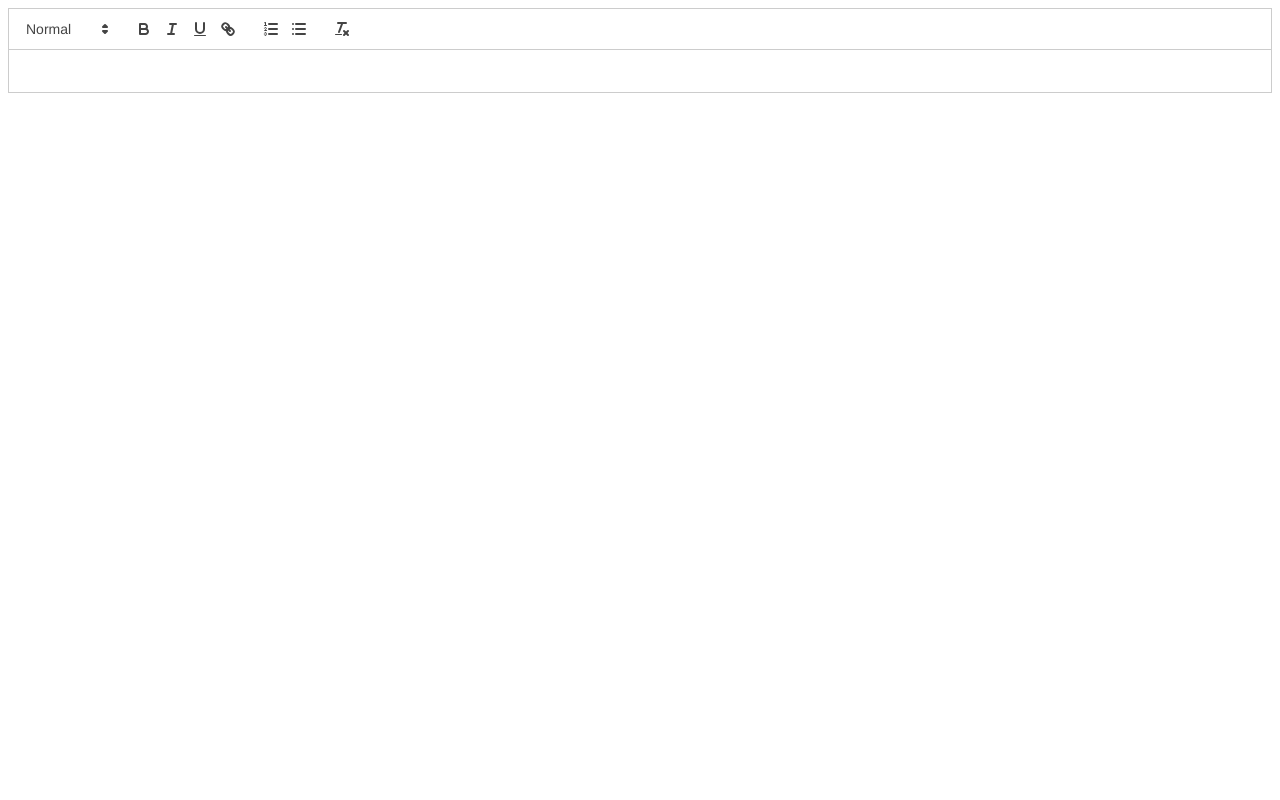
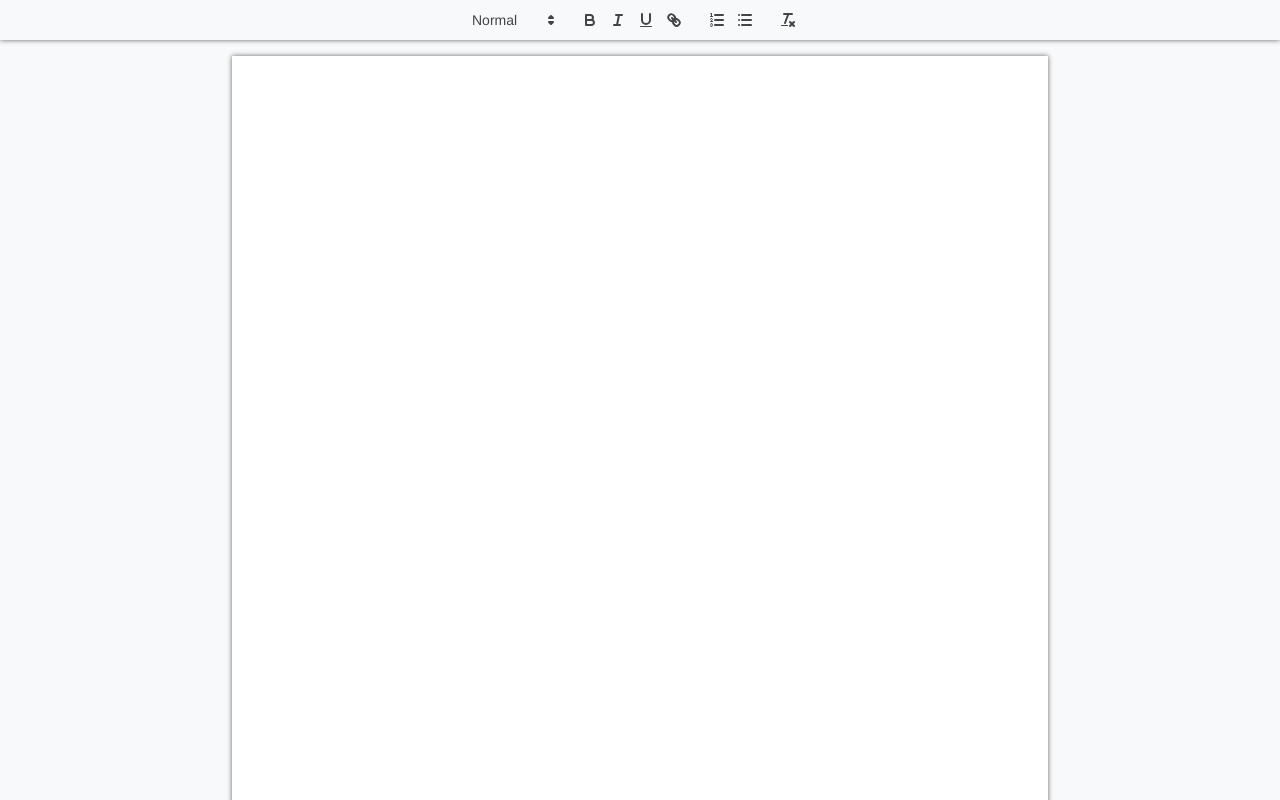
Before and after one commit to dogukyilmaz/online-docs, a React (Create React App) app in the folder client/: page / in a window 1280 px wide. Shown: the top 800 px of the page. Built offline with nearby package versions, Linux system fonts and the light colour scheme.

Commit message:
editor styles

```diff
--- /dev/null
+++ b/client/src/index.css
@@ -0,0 +1,64 @@
+* {
+  box-sizing: border-box;
+  margin: 0;
+  padding: 0;
+}
+
+:root {
+  --bgColor: #f8f9fa;
+  --white: #fff;
+  --shadowColor: rgba(0, 0, 0, 0.6);
+}
+
+body {
+  background-color: var(--bgColor);
+}
+
+#text-editor-container .ql-editor {
+  background: var(--white);
+  width: 8.5in;
+  min-height: 11in;
+  padding: 1in;
+  margin: 1rem;
+  box-shadow: 0 0 5px 0 var(--shadowColor);
+}
+
+#text-editor-container .ql-container {
+  display: flex;
+  justify-content: center;
+  border: none;
+}
+
+#text-editor-container .ql-toolbar {
+  background-color: var(--bgColor);
+  display: flex;
+  justify-content: center;
+  position: sticky;
+  top: 0;
+  border: none;
+  box-shadow: 0 0 5px 0 var(--shadowColor);
+  z-index: 1;
+}
+/*
+@page {
+  margin: 1in;
+} */
+
+@media print {
+  body {
+    background: none;
+  }
+
+  #text-editor-container .ql-editor {
+    width: 6.5in;
+    height: 8in;
+    margin: 0;
+    padding: 0;
+    box-shadow: none;
+    align-self: flex-start;
+  }
+
+  #text-editor-container .ql-toolbar {
+    display: none;
+  }
+}
--- a/client/src/index.tsx
+++ b/client/src/index.tsx
@@ -1,5 +1,6 @@
 import React from "react";
 import ReactDOM from "react-dom";
+import "./index.css";
 import App from "./App";
 
 ReactDOM.render(
--- /dev/null
+++ b/client/src/react-app-env.d.ts
@@ -0,0 +1 @@
+/// <reference types="react-scripts" />
```
